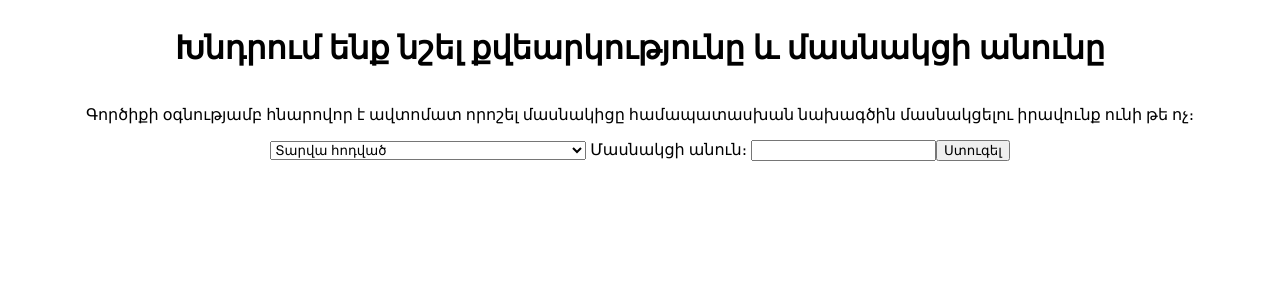
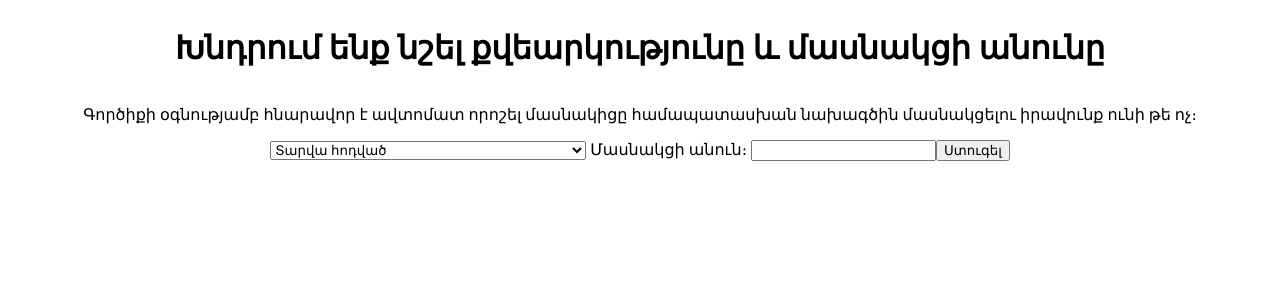
Before and after one commit to Arsogbot/wiki-elections, a PHP site: page /top.php in a window 1280 px wide. Shown: the top 300 px of the page. Run offline with PHP 8.4, Linux system fonts and the light colour scheme.

Commit message:
չնչին

```diff
--- a/top.php
+++ b/top.php
@@ -8,7 +8,7 @@
 	</head>
 	<body>
 		<h1>Խնդրում ենք նշել քվեարկությունը և մասնակցի անունը</h1>
-		<p>Գործիքի օգնությամբ հնարովոր է ավտոմատ որոշել մասնակիցը համապատասխան նախագծին մասնակցելու իրավունք ունի թե ոչ։</p>
+		<p>Գործիքի օգնությամբ հնարավոր է ավտոմատ որոշել մասնակիցը համապատասխան նախագծին մասնակցելու իրավունք ունի թե ոչ։</p>
 		<form action="elections.php" method="get">
 			<select name="election">
 			  <option value="1">Տարվա հոդված</option>
```
